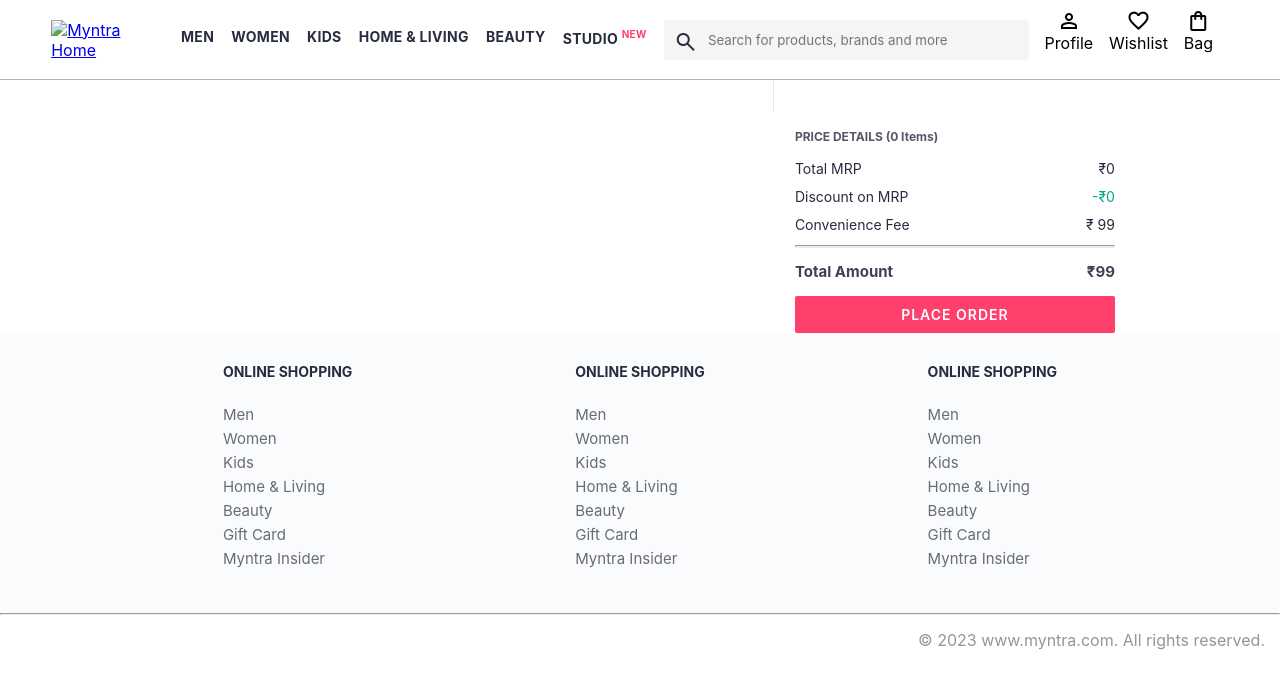
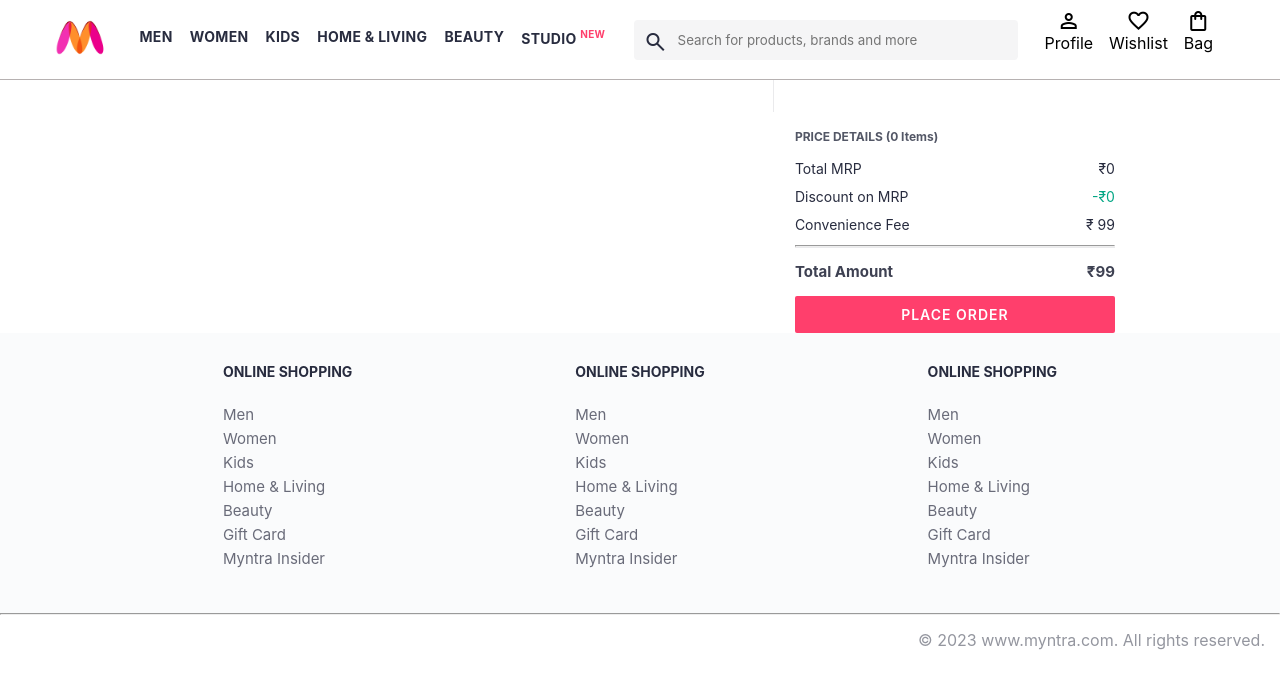
Before and after one commit to ravikadam69/Myntra-functional-clone, a plain HTML site: page bag.html in a window 1280 px wide. Drawn offline with nearby package versions, Linux system fonts and the light colour scheme; the site is published under a folder, as on GitHub Pages, so addresses that start at the root find nothing.

Commit message:
Update bag.html

```diff
--- a/bag.html
+++ b/bag.html
@@ -9,7 +9,7 @@
 <body>
     <header>
         <div class="logo_container">
-            <a href="#"><img class="myntra_home" src="/images/myntra_logo.webp" alt="Myntra Home"></a>
+            <a href="#"><img class="myntra_home" src="images/myntra_logo.webp" alt="Myntra Home"></a>
         </div>
         <nav class="nav_bar">
             <a href="#">Men</a>
```
